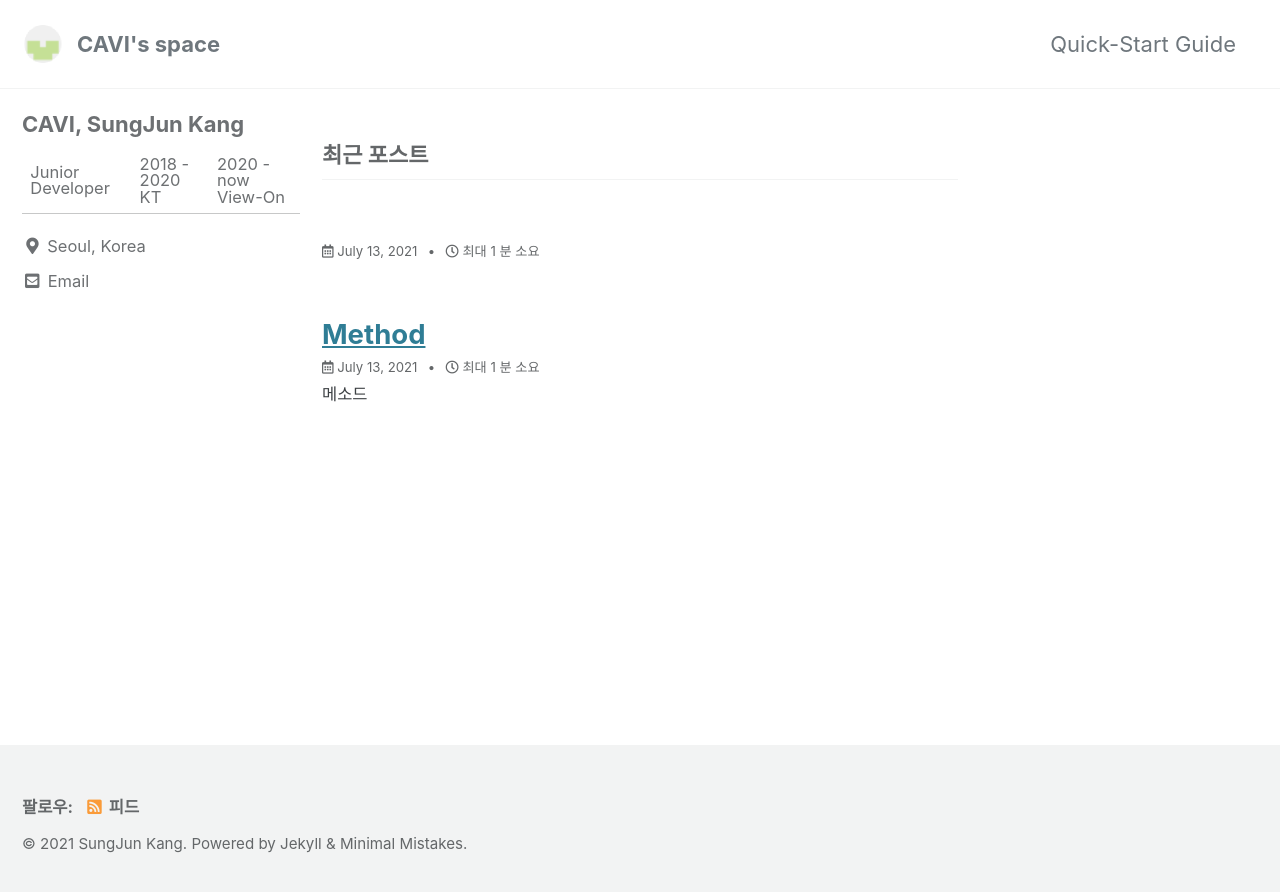
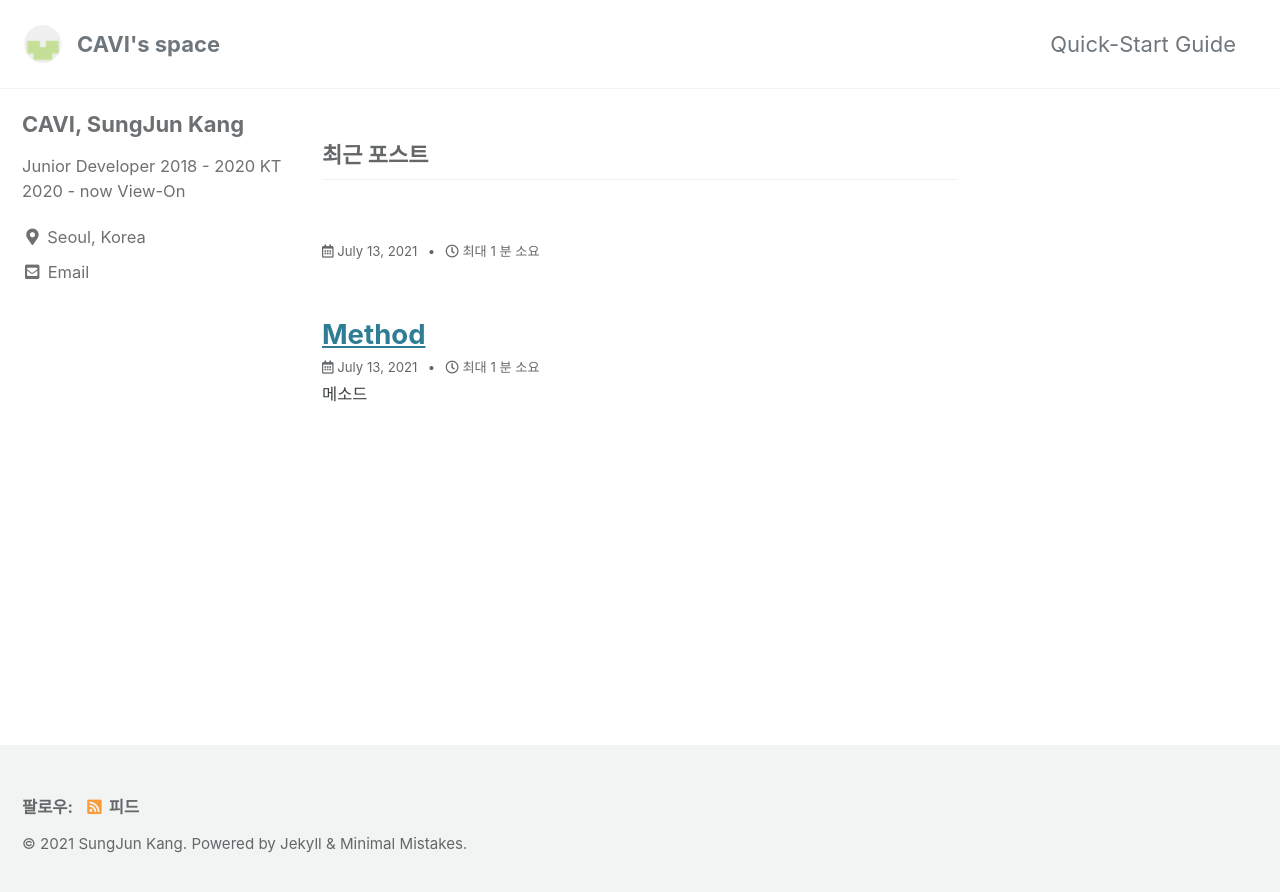
Before and after one commit to tatasa1/tatasa1.github.io, a Jekyll site: the page built from index.html, in a window 1280 px wide. Shown: the top 892 px of the page. Built offline with Jekyll 4.4.1, drawn with Linux system fonts in a browser that asks for light colours; cached includes are drawn as plain includes; the list of posts is cut into pages by our own code.

```diff
--- a/_config.yml
+++ b/_config.yml
@@ -103,7 +103,10 @@ analytics:
 author:
   name             : "CAVI, SungJun Kang"
   avatar           : # path of avatar image, e.g. "/assets/images/bio-photo.jpg"
-  bio              : "Junior Developer | 2018 - 2020 KT | 2020 - now View-On"
+  bio              : |-
+                      Junior Developer
+                      2018 - 2020 KT
+                      2020 - now  View-On
   location         : "Seoul, Korea"
   email            :
   links:
```
